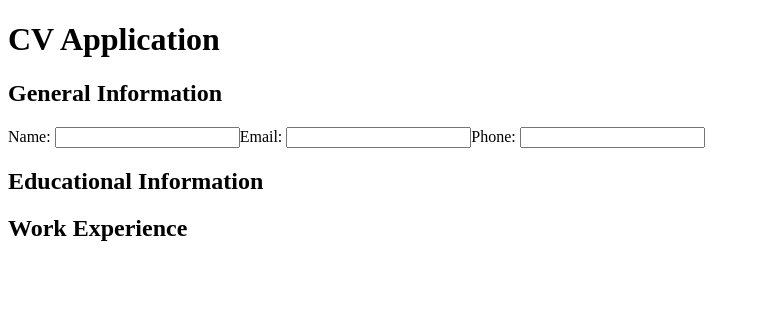
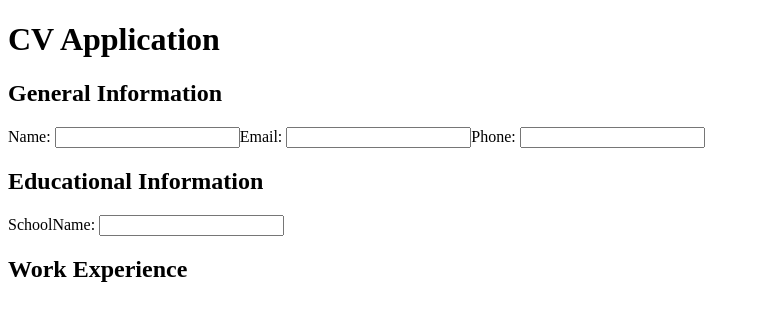
Before and after one commit to devritra/cv-application-odin, a React (Vite) app: page / in a window 1280 px wide. Shown: the top 320 px of the page, without its empty margins (0-760 px from the left). Built offline with nearby package versions, Linux system fonts and the light colour scheme.

Commit message:
feat: create SchoolNameInput component

```diff
--- a/src/components/FormHolder.jsx
+++ b/src/components/FormHolder.jsx
@@ -1,14 +1,17 @@
 import { NameInput } from "./NameInput"
 import { EmailInput } from "./EmailInput"
 import { PhoneInput } from "./PhoneInput"
+import { SchoolNameInput } from "./SchoolNameInput"
 export function FormHolder(
     {
         name,
         email,
         phone,
+        schoolName,
         handleNameInputChanges,
         handleEmailInputChanges,
-        handlePhoneInputChanges
+        handlePhoneInputChanges,
+        handleSchoolNameInputChanges
     }
 ){
     return(
@@ -27,6 +30,10 @@ export function FormHolder(
                 handlePhoneInputChanges={handlePhoneInputChanges}
             />
             <h2>Educational Information</h2>
+            <SchoolNameInput
+                schoolName={schoolName}
+                handleSchoolNameInputChanges={handleSchoolNameInputChanges}
+            />
             <h2>Work Experience</h2>
         </>
     )
--- a/src/components/MainPage.jsx
+++ b/src/components/MainPage.jsx
@@ -5,7 +5,8 @@ export function MainPage(){
     const cvTemplate = {
         Name: '',
         Email: '',
-        Phone: ''
+        Phone: '',
+        SchoolName: ''
     }
     const [cvObj, setCvObj] = useState(cvTemplate);
     const handleNameInputChanges = (e) => {
@@ -17,6 +18,9 @@ export function MainPage(){
     const handlePhoneInputChanges = (e) => {
         setCvObj({...cvObj, Phone: e.target.value})
     }
+    const handleSchoolNameInputChanges = (e) => {
+        setCvObj({...cvObj, SchoolName: e.target.value})
+    }
     console.log(cvObj);
 
     return(
@@ -26,9 +30,11 @@ export function MainPage(){
                 name={cvObj.Name}
                 email={cvObj.Email}
                 phone={cvObj.Phone}
+                schoolName={cvObj.SchoolName}
                 handleNameInputChanges={handleNameInputChanges}
                 handleEmailInputChanges={handleEmailInputChanges}
                 handlePhoneInputChanges={handlePhoneInputChanges}
+                handleSchoolNameInputChanges={handleSchoolNameInputChanges}
             />
         </>
     )
--- /dev/null
+++ b/src/components/SchoolNameInput.jsx
@@ -0,0 +1,13 @@
+export function SchoolNameInput({schoolName,handleSchoolNameInputChanges}){
+    return (
+        <>
+            <label htmlFor="schoolNameInput">SchoolName: </label>
+            <input
+                type="text"
+                id="schoolNameInput"
+                value={schoolName}
+                onChange={handleSchoolNameInputChanges}
+            />
+        </>
+    )
+}
```
